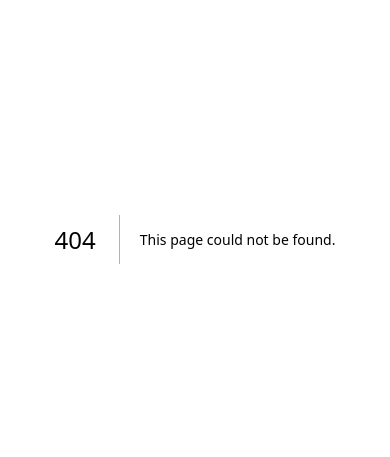
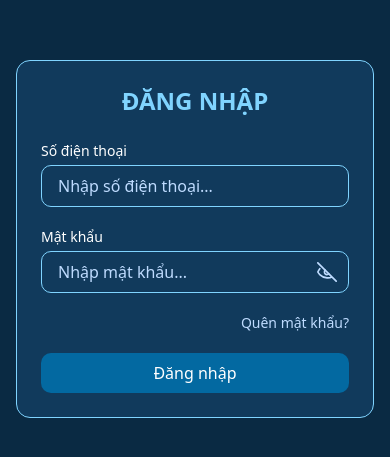
Before and after one commit to Zenok4/ADAS, a Next.js app: page /phone in a window 390 px wide. Before the commit this address had no page. Shown: the part 183-640 px from the top of the page. Built offline with nearby package versions, Linux system fonts and the light colour scheme.

Commit message:
Thêm pages: gioi-thieu, login, phone

```diff
--- /dev/null
+++ b/src/app/(auth)/login/page.tsx
@@ -0,0 +1,60 @@
+// src/app/(auth)/login/page.tsx
+"use client";
+
+import Link from "next/link";
+import React from "react";
+
+export default function LoginPage() {
+  return (
+    <div
+      className="min-h-screen flex items-center justify-center px-4"
+      style={{
+        background: "radial-gradient(ellipse at center, #17406a 0%, #0a2a43 100%)",
+        color: "#ffffff",
+        fontFamily: "Roboto, Arial, sans-serif",
+      }}
+    >
+      <div className="flex flex-col items-center mt-9">
+        {/* Logo */}
+        <img
+          src="https://img.icons8.com/fluency/96/steering-wheel.png"
+          alt="logo"
+          className="w-24 h-24 mb-8"
+        />
+
+        {/* Tiêu đề */}
+        <h1 className="text-xl font-medium mb-8">ĐĂNG NHẬP</h1>
+
+        {/* Nút Google */}
+        <Link href="/oauth/google">
+          <button
+            className="w-[90vw] max-w-xs flex items-center justify-center bg-white text-gray-900
+                       rounded-lg shadow-md px-4 py-3 mb-4 transition-colors hover:bg-gray-100"
+          >
+            <img
+              src="https://img.icons8.com/color/48/000000/google-logo.png"
+              alt="Google Logo"
+              className="w-6 h-6 mr-3"
+            />
+            Tài khoản Google
+          </button>
+        </Link>
+
+        {/* Nút Số điện thoại */}
+        <Link href="/phone">
+          <button
+            className="w-[90vw] max-w-xs flex items-center justify-center bg-white text-gray-900
+                       rounded-lg shadow-md px-4 py-3 transition-colors hover:bg-gray-100"
+          >
+            <img
+              src="https://img.icons8.com/fluency/48/phone.png"
+              alt="Phone Icon"
+              className="w-6 h-6 mr-3"
+            />
+            Số điện thoại
+          </button>
+        </Link>
+      </div>
+    </div>
+  );
+}
--- /dev/null
+++ b/src/app/(auth)/phone/page.tsx
@@ -0,0 +1,117 @@
+// src/app/(auth)/phone/page.tsx
+"use client";
+
+import { useState } from "react";
+
+export default function PhoneLoginPage() {
+  const [phone, setPhone] = useState("");
+  const [password, setPassword] = useState("");
+  const [showPassword, setShowPassword] = useState(false);
+
+  const handleSubmit = (e: React.FormEvent) => {
+    e.preventDefault();
+    // TODO: gọi API login
+    alert(`Đăng nhập: ${phone} / ${password}`);
+  };
+
+  return (
+    <main
+      className="min-h-screen flex items-center justify-center px-4"
+      style={{ backgroundColor: "#0a2a43" }}
+    >
+      <div
+        className="w-full max-w-md p-6 rounded-xl"
+        style={{
+          backgroundColor: "#113a5c",
+          border: "1px solid #80d4ff",
+        }}
+      >
+        {/* Tiêu đề */}
+        <h2 className="text-center text-2xl font-bold mb-6" style={{ color: "#80d4ff" }}>
+          ĐĂNG NHẬP
+        </h2>
+
+        {/* Form */}
+        <form onSubmit={handleSubmit} className="space-y-5">
+          {/* Số điện thoại */}
+          <div className="flex flex-col">
+            <label className="mb-1 text-sm text-white">Số điện thoại</label>
+            <input
+              type="tel"
+              placeholder="Nhập số điện thoại..."
+              value={phone}
+              onChange={(e) => setPhone(e.target.value)}
+              className="w-full px-4 py-2 bg-transparent border border-[#80d4ff] rounded-lg text-white placeholder:text-blue-200 focus:outline-none"
+            />
+          </div>
+
+          {/* Mật khẩu */}
+          <div className="flex flex-col relative">
+            <label className="mb-1 text-sm text-white">Mật khẩu</label>
+            <div className="relative">
+              <input
+                type={showPassword ? "text" : "password"}
+                placeholder="Nhập mật khẩu..."
+                value={password}
+                onChange={(e) => setPassword(e.target.value)}
+                className="w-full px-4 py-2 bg-transparent border border-[#80d4ff] rounded-lg text-white placeholder:text-blue-200 focus:outline-none"
+              />
+              <button
+                type="button"
+                onClick={() => setShowPassword((v) => !v)}
+                className="absolute inset-y-0 right-3 flex items-center"
+              >
+                {showPassword ? (
+                  <svg
+                    xmlns="http://www.w3.org/2000/svg"
+                    className="h-5 w-5 text-blue-200"
+                    viewBox="0 0 24 24"
+                    fill="currentColor"
+                  >
+                    <path d="M12 5c-7.633 0-11 7-11 7s3.367 7 11 7 11-7 11-7-3.367-7-11-7zm0 12c-2.761 0-5-2.239-5-5s2.239-5 5-5
+                             5 2.239 5 5-2.239 5-5 5z" />
+                    <path d="M12 9a3 3 0 100 6 3 3 0 000-6z" />
+                  </svg>
+                ) : (
+                  <svg
+                    xmlns="http://www.w3.org/2000/svg"
+                    className="h-5 w-5 text-blue-200"
+                    viewBox="0 0 24 24"
+                    fill="none"
+                    stroke="currentColor"
+                    strokeWidth="2"
+                    strokeLinecap="round"
+                    strokeLinejoin="round"
+                  >
+                    <path d="M17.94 17.94A10.94 10.94 0 0112 19c-7.633 0-11-7-11-7a18.45 18.45 0 012.33-3.94M1 1l22 22" />
+                    <path d="M9.88 9.88a3 3 0 104.24 4.24" />
+                  </svg>
+                )}
+              </button>
+            </div>
+          </div>
+
+          {/* Quên mật khẩu */}
+          <div className="flex justify-end">
+            <button
+              type="button"
+              className="text-sm text-blue-200 hover:underline"
+              onClick={() => alert("Chuyển sang form Quên mật khẩu")}
+            >
+              Quên mật khẩu?
+            </button>
+          </div>
+
+          {/* Nút Đăng nhập */}
+          <button
+            type="submit"
+            className="w-full py-2 rounded-lg text-white"
+            style={{ backgroundColor: "#0369a1" }}
+          >
+            Đăng nhập
+          </button>
+        </form>
+      </div>
+    </main>
+  );
+}
--- /dev/null
+++ b/src/app/(info)/gioi-thieu/page.tsx
@@ -0,0 +1,54 @@
+// src/app/(info)/gioi-thieu/page.tsx
+import Link from "next/link";
+import React from "react";
+
+export const metadata = {
+  title: "Giới thiệu ứng dụng ADAS",
+};
+
+export default function Page() {
+  return (
+    <main
+      className="min-h-screen flex items-center justify-center px-4"
+      style={{ backgroundColor: "#0a2a43", color: "#eaf6fb" }}
+    >
+      <div
+        className="w-full max-w-xs mx-auto rounded-2xl shadow-lg"
+        style={{
+          backgroundColor: "#163a5f",
+          border: "1px solid #b0d8ff",
+          padding: "32px 24px 24px",
+        }}
+      >
+        <h1
+          className="text-2xl font-bold text-center mb-4"
+          style={{ color: "#80d4ff", fontSize: "2rem", letterSpacing: "1px" }}
+        >
+          Giới thiệu ứng dụng ADAS
+        </h1>
+
+        <p
+          className="mb-7 text-justify leading-relaxed"
+          style={{ fontSize: "1.08rem", lineHeight: 1.7 }}
+        >
+          Ứng dụng ADAS hỗ trợ tài xế lái xe an toàn với các tính năng cảnh báo
+          giao thông thông minh, nhận diện biển báo, cảnh báo buồn ngủ và nhiều
+          tiện ích khác.
+        </p>
+
+        <Link href="/login">
+          <button
+            className="w-full rounded-md font-medium transition-transform duration-200"
+            style={{
+              backgroundColor: "#005c99",
+              color: "#ffffff",
+              padding: "12px 0",
+            }}
+          >
+            Đăng nhập & sử dụng ngay
+          </button>
+        </Link>
+      </div>
+    </main>
+  );
+}
```
Also changed, not shown: src/app/(main)/page.tsx (line endings or trailing spaces).
